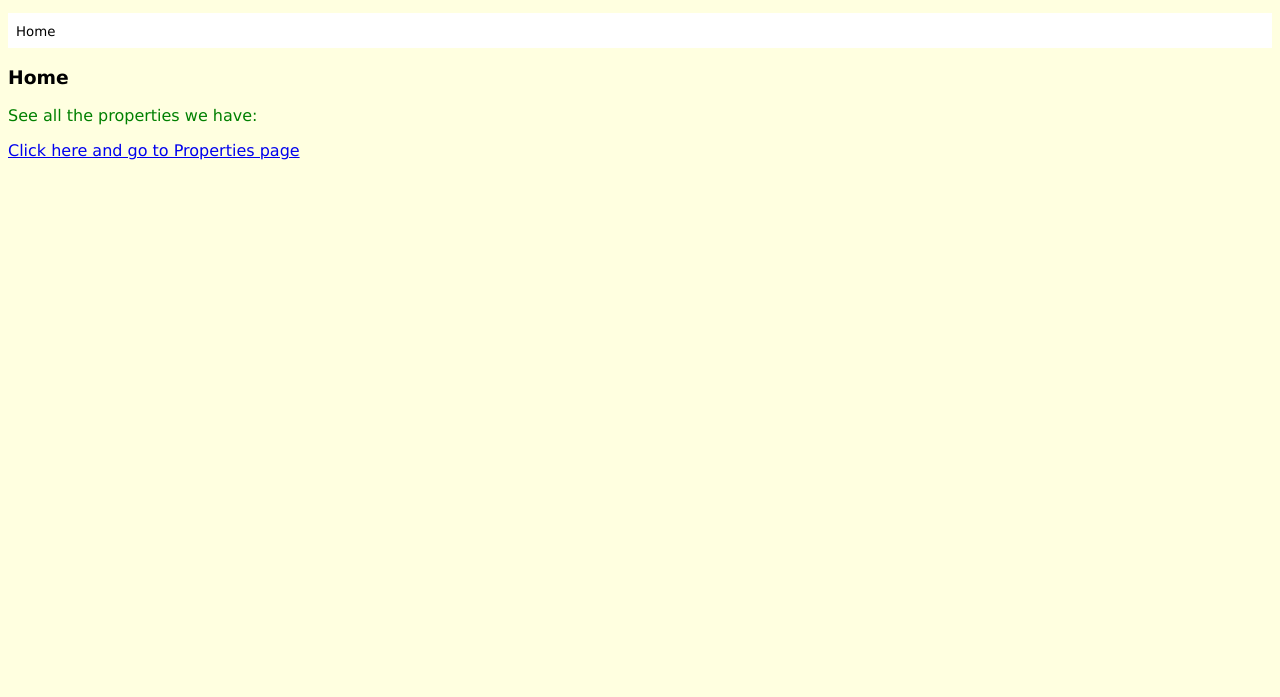
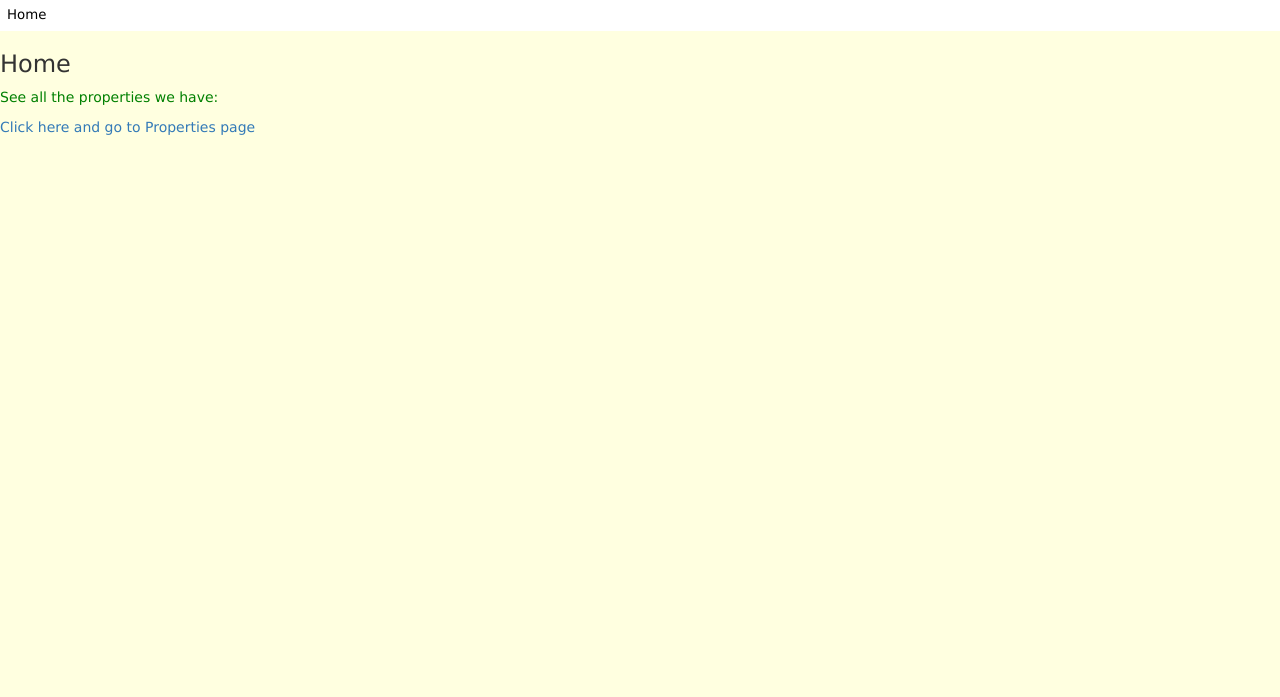
Before and after one commit to pitymaia/pitymaia.github.io, a plain HTML site: page index.html in a window 1280 px wide. Shown: the part 103-800 px from the top of the page. Drawn offline with nearby package versions, Linux system fonts and the light colour scheme; some packages are replaced by stand-ins of ours.

Commit message:
Update index.html

```diff
--- a/index.html
+++ b/index.html
@@ -3,7 +3,7 @@
 	<head>
 		<meta charset="UTF-8">
 		<!-- Latest compiled and minified CSS -->
-		<!-- <link rel="stylesheet" href="https://maxcdn.bootstrapcdn.com/bootstrap/3.3.6/css/bootstrap.min.css" integrity="sha384-1q8mTJOASx8j1Au+a5WDVnPi2lkFfwwEAa8hDDdjZlpLegxhjVME1fgjWPGmkzs7" crossorigin="anonymous"> -->
+		<link rel="stylesheet" href="https://maxcdn.bootstrapcdn.com/bootstrap/3.3.6/css/bootstrap.min.css" integrity="sha384-1q8mTJOASx8j1Au+a5WDVnPi2lkFfwwEAa8hDDdjZlpLegxhjVME1fgjWPGmkzs7" crossorigin="anonymous">
 		<style>
 			body {
 				background-color: lightyellow;
```
